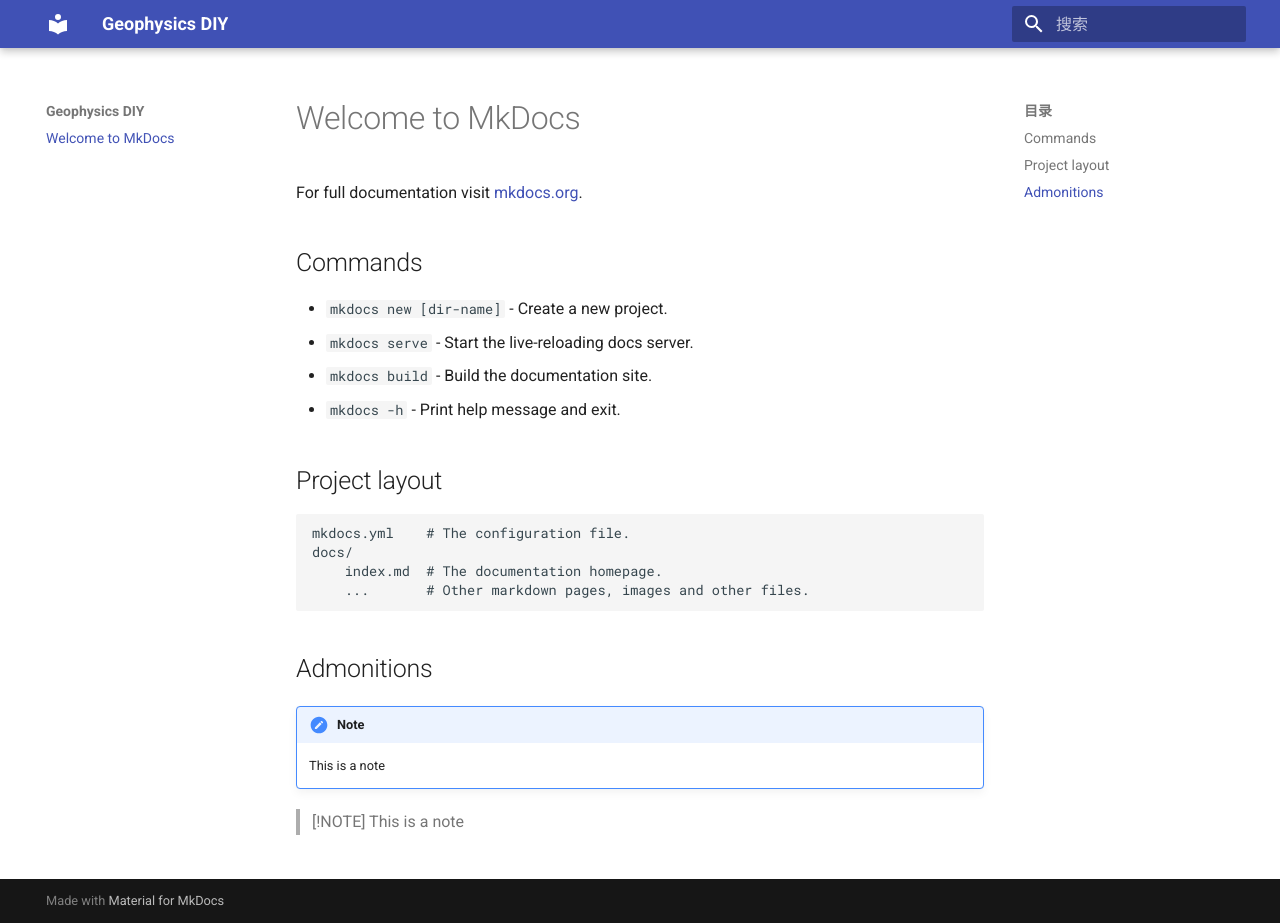
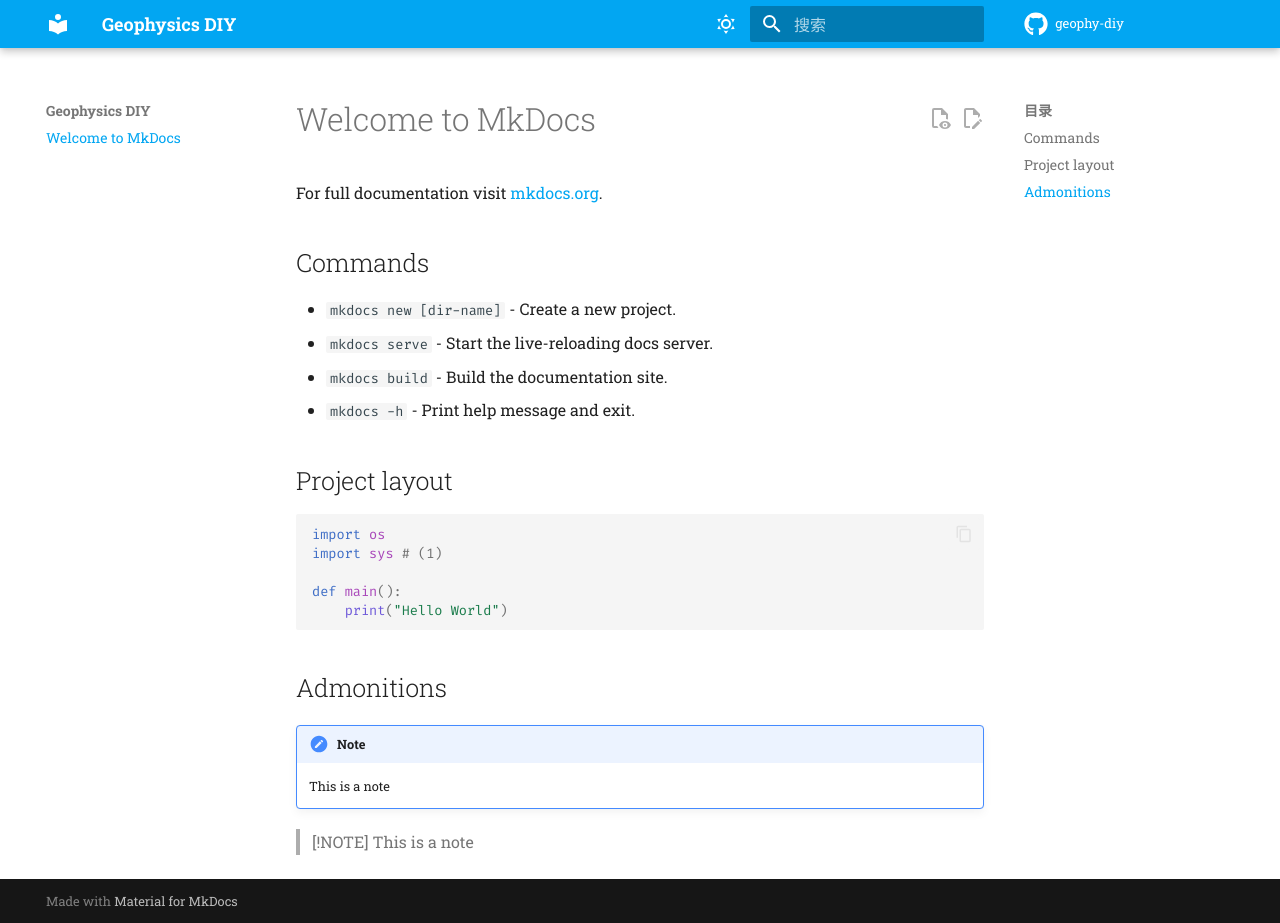
Before and after one commit to wanghaoyucn/geophy-diy, an MkDocs documentation site: the page built from docs/index.md, in a window 1280 px wide and 923 px high. Built offline with MkDocs 1.6.1 and Material for MkDocs 9.7.7, drawn with Linux system fonts in a browser that asks for light colours; comment, search, counter and statistics services are not loaded.

Commit message:
update mkdocs.yml

````diff
--- a/docs/index.md
+++ b/docs/index.md
@@ -11,10 +11,14 @@ For full documentation visit [mkdocs.org](https://www.mkdocs.org).
 
 ## Project layout
 
-    mkdocs.yml    # The configuration file.
-    docs/
-        index.md  # The documentation homepage.
-        ...       # Other markdown pages, images and other files.
+```python
+import os
+import sys # (1)
+
+def main():
+    print("Hello World")
+```
+
 
 ## Admonitions
 !!! note
--- a/mkdocs.yml
+++ b/mkdocs.yml
@@ -1,8 +1,60 @@
 site_name: Geophysics DIY
+site_author: Wye
+site_description: >-
+  Geophysics DIY is a place to share my experience in geophysics and programming.
+
+repo_name: geophy-diy
+repo_url: https://github.com/wanghaoyucn/geophy-diy/
 
 theme:
   name: material
   language: zh
+  static_templates:
+    - 404.html
+
+  features:
+    - header.autohide
+    - navigation.tracking
+    - navigation.top
+    - search.highlight
+    - search.share
+    - search.suggest
+    - content.code.annotate
+    - content.code.copy
+    - content.action.edit
+    - content.action.view
+
+  palette:
+    - media: "(prefers-color-scheme: light)"
+      scheme: default
+      primary: light blue
+      accent: deep purple
+      toggle:
+        icon: material/weather-sunny
+        name: Switch to dark mode
+    - media: "(prefers-color-scheme: dark)"
+      scheme: slate
+      primary: cyan
+      accent: deep purple
+      toggle:
+        icon: material/weather-night
+        name: Switch to light mode
+
+  font:
+    text: Roboto Slab
+    code: Fira Code
+  icon:
+    repo: fontawesome/brands/github
+
+  # custom_dir: overrides
+plugins:
+  - search:
+      lang:
+        - zh
+        - en
+  - git-revision-date-localized
+  - minify:
+      minify_html: true
 
 markdown_extensions:
 
--- /dev/null
+++ b/requirements.txt
@@ -0,0 +1,6 @@
+mkdocs-material
+mkdocs-minify-plugin
+mkdocs-git-revision-date-localized-plugin
+jinja2
+mkdocs-static-i18n
+markdown-gfm-admonition
````
Also changed, not shown: 1 other file.
